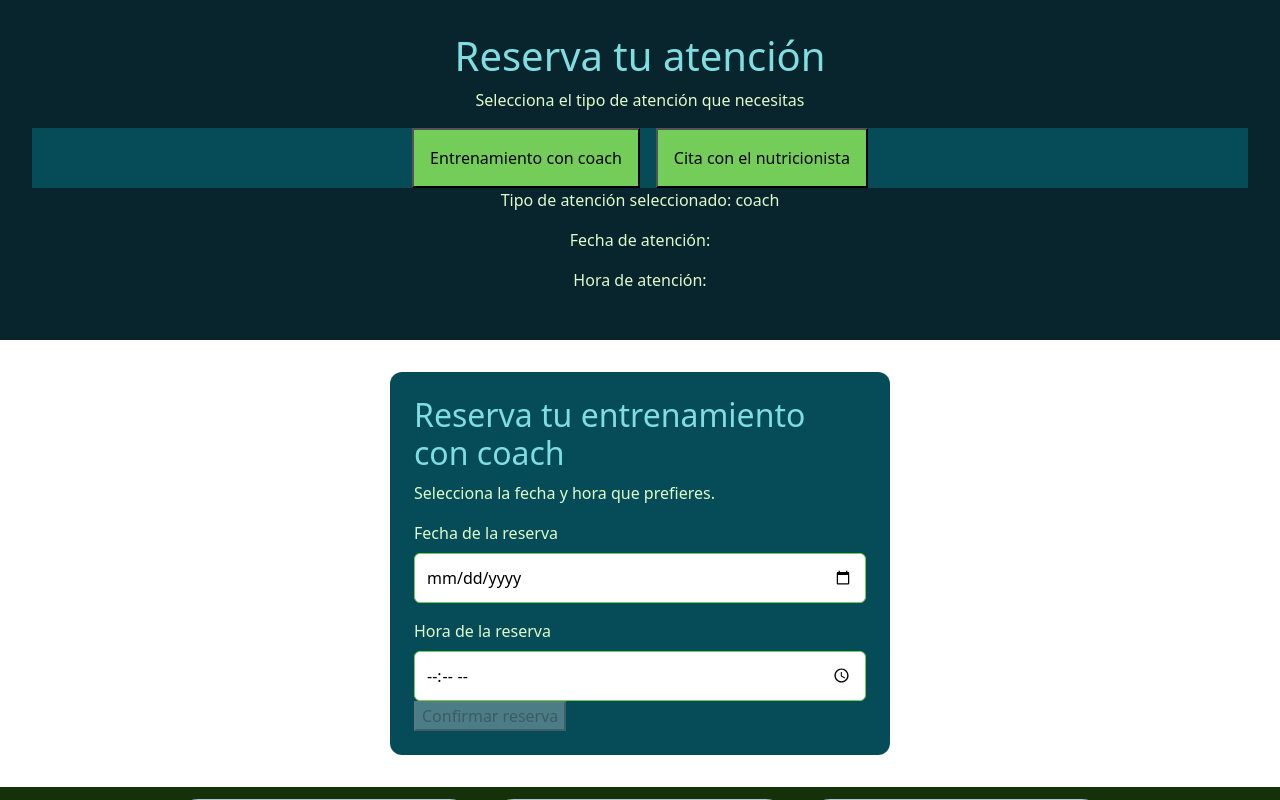
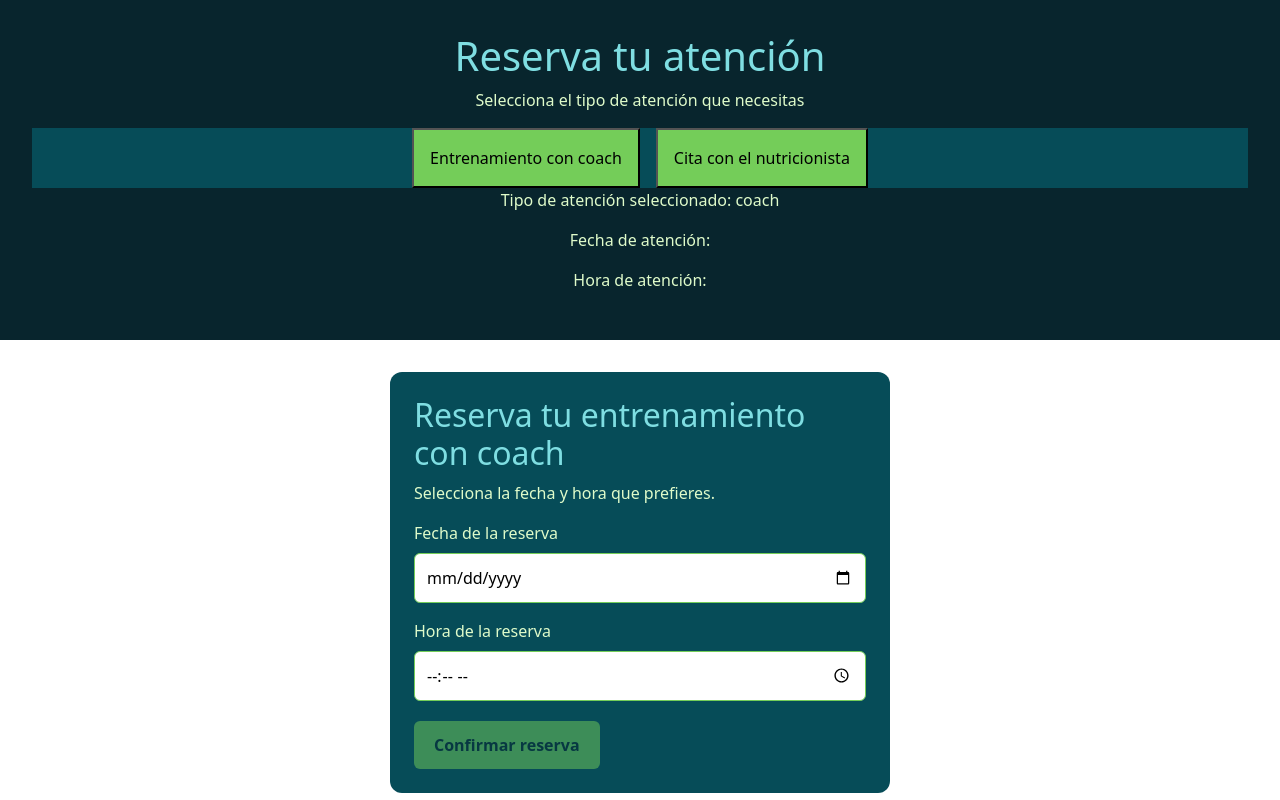
Before and after one commit to kendarg/ProyectoGym, an Angular app: page /reservas in a window 1280 px wide. Both pictures are taken after a click on the button "Entrenamiento con coach". Shown: the top 800 px of the page. Built offline with nearby package versions, Linux system fonts and the light colour scheme.

Commit message:
Mensaje de agendamiento de cita, campos obligatorios

```diff
--- a/src/app/features/booking/booking.css
+++ b/src/app/features/booking/booking.css
@@ -60,3 +60,29 @@
     border-radius: 6px;
     font: inherit;
 }
+
+.booking-form button[type="submit"] {
+    margin-top: 1.25rem;
+    padding: 0.75rem 1.25rem;
+    border: none;
+    border-radius: 6px;
+    background-color: #74CD59;
+    color: #08252D;
+    font: inherit;
+    font-weight: 600;
+    cursor: pointer;
+}
+
+.booking-form button[type="submit"]:disabled {
+    opacity: 0.5;
+    cursor: not-allowed;
+}
+
+.confirmation-message {
+    margin-top: 1rem;
+    padding: 1rem;
+    border-radius: 6px;
+    background-color: #08252D;
+    color: #DFFBCA;
+    overflow-wrap: anywhere;
+}
--- a/src/app/features/booking/booking.html
+++ b/src/app/features/booking/booking.html
@@ -2,8 +2,8 @@
     <h1>Reserva tu atención</h1>
     <p>Selecciona el tipo de atención que necesitas</p>
     <div class="booking-options">
-        <button type="button" (click)="tipoAtencion ='coach'">Entrenamiento con coach</button>
-        <button type="button" (click)="tipoAtencion='nutricionista'">Cita con el nutricionista</button>
+        <button type="button" (click)="tipoAtencion = 'coach'; limpiarConfirmacion()">Entrenamiento con coach</button>
+        <button type="button" (click)="tipoAtencion = 'nutricionista'; limpiarConfirmacion()">Cita con el nutricionista</button>
     </div>
     <p>Tipo de atención seleccionado: {{tipoAtencion}}</p>
     <p>Fecha de atención: {{fechaReserva}}</p>
@@ -26,17 +26,24 @@
     <form #formularioReserva="ngForm" (ngSubmit)="confirmarReserva()">
         <div class="form-field">
             <label for="fecha">Fecha de la reserva</label>
-            <input type="date" id="fecha" name="fecha" [min]="fechaMinima" [(ngModel)]="fechaReserva" required />
+            <input type="date" id="fecha" name="fecha" [min]="fechaMinima" [(ngModel)]="fechaReserva" (ngModelChange)="limpiarConfirmacion()" required />
         </div>
 
         <div class="form-field">
             <label for="hora">Hora de la reserva</label>
-            <input type="time" id="hora" name="hora" [(ngModel)]="horaReserva" required />
+            <input type="time" id="hora" name="hora" [(ngModel)]="horaReserva" (ngModelChange)="limpiarConfirmacion()" required />
         </div>
 
         <button type="submit" [disabled]="formularioReserva.invalid">
             Confirmar reserva
         </button>
     </form>
+
+@if (mensajeConfirmacion !== '') {
+    <p class="confirmation-message">
+        {{ mensajeConfirmacion }}
+    </p>
+}
+
 </section>
 }
--- a/src/app/features/booking/booking.ts
+++ b/src/app/features/booking/booking.ts
@@ -11,12 +11,14 @@ export class Booking {
     tipoAtencion = '';
     fechaReserva = '';
     horaReserva = '';
+    mensajeConfirmacion = '';
     fechaMinima = new Date().toLocaleDateString('en-CA');
     confirmarReserva() {
-        console.log('Reserva preparada:', {
-            tipoAtencion: this.tipoAtencion,
-            fecha: this.fechaReserva,
-            hora: this.horaReserva
-        });
+        this.mensajeConfirmacion =
+            `Reserva preparada correctamente para ${this.tipoAtencion}. ` +
+            `Fecha: ${this.fechaReserva}. Hora: ${this.horaReserva}.`;
+    }
+    limpiarConfirmacion() {
+        this.mensajeConfirmacion = '';
     }
 }
```
